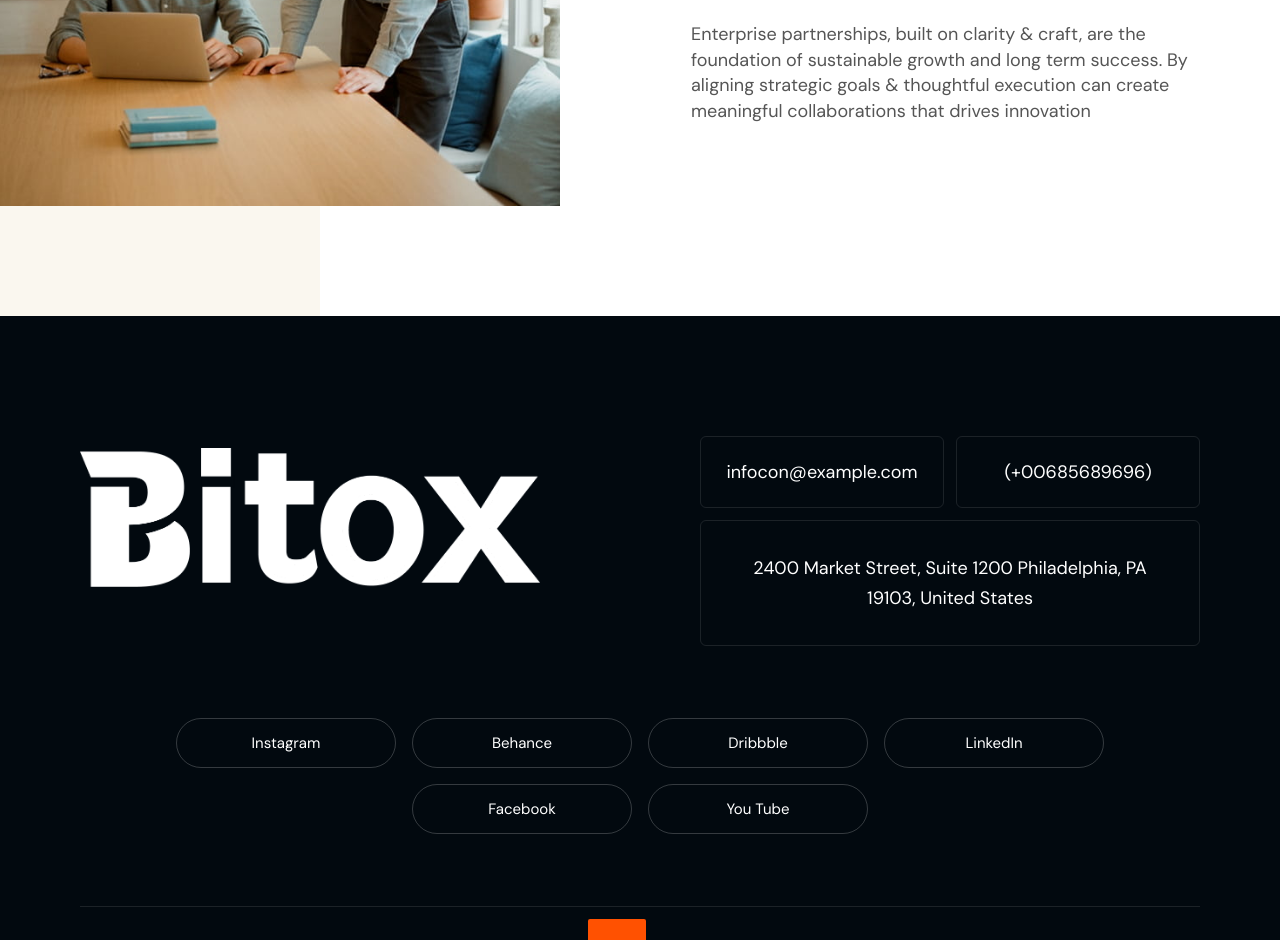
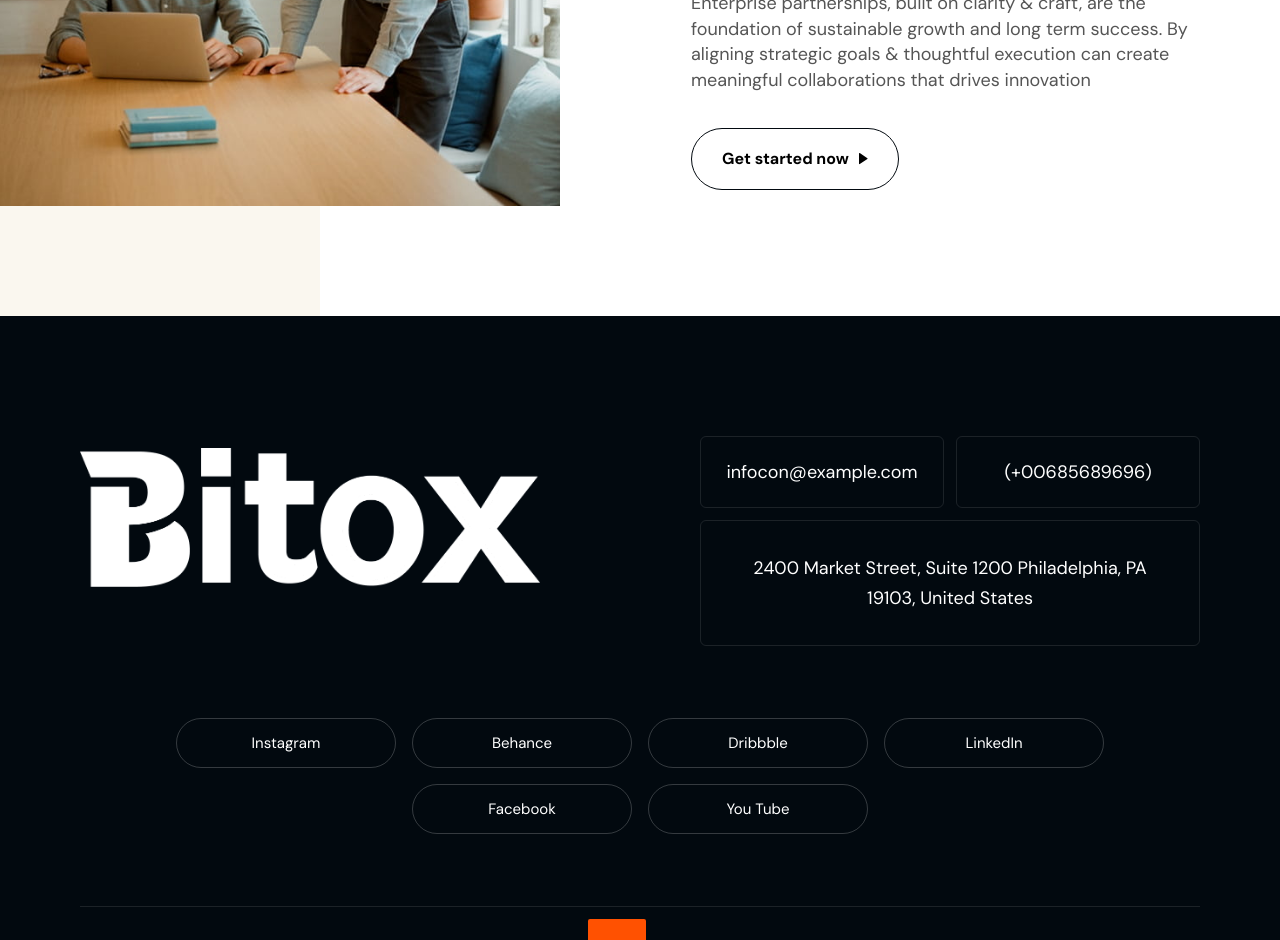
Before and after one commit to Mostofa-zaman/bitox-business-consulting-website, a Next.js app: page /about in a window 1280 px wide. Shown: the part 3880-4820 px from the top of the page. Built offline with nearby package versions, Linux system fonts and the light colour scheme; no server answers.

Commit message:
feat(AboutVideo): complete company content section with CTA

```diff
--- a/src/components/aboutUs/AboutVideo.jsx
+++ b/src/components/aboutUs/AboutVideo.jsx
@@ -1,8 +1,9 @@
 import React from "react";
 import allImages from "../helper/imageProvider";
 import Image from "next/image";
+import Button from "../common/Button";
 import { allIcons } from "../helper/iconProvider";
-
+import Link from "next/link";
 
 const AboutVideo = () => {
   const { aboutUsVideo } = allImages;
@@ -93,7 +94,13 @@ const AboutVideo = () => {
             collaborations that drives innovation
           </p>
 
-
+          <Link href={"/team"}>
+            <Button
+              label={"Get started now"}
+              textColor={"primary"}
+              showIcon={true}
+            />
+          </Link>
         </div>
       </div>
     </section>
```
